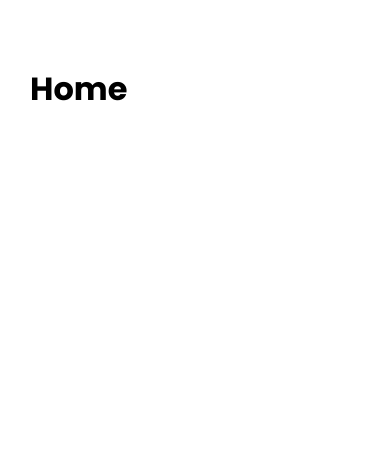
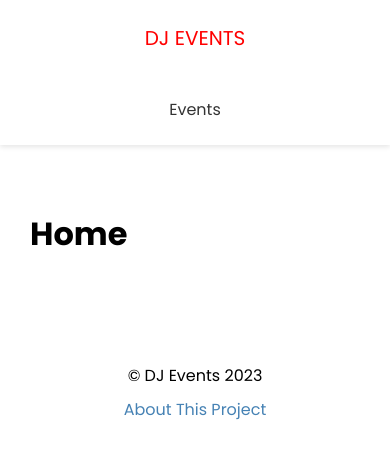
Before and after one commit to JunaidQureshi05/dj-events, a Next.js app in the folder dj-events-frontend/: page / in a window 390 px wide. Shown: the top 458 px of the page. Built offline with nearby package versions, Linux system fonts and the light colour scheme.

Commit message:
Header & Footer

```diff
--- /dev/null
+++ b/dj-events-frontend/components/Footer.js
@@ -0,0 +1,16 @@
+import React from "react";
+import styles from "../styles/Footer.module.css";
+import Link from "next/link";
+
+const Footer = () => {
+  return (
+    <footer className={styles.footer}>
+      <p>&copy; DJ Events 2023</p>
+      <p>
+        <Link href="/about">About This Project</Link>
+      </p>
+    </footer>
+  );
+};
+
+export default Footer;
--- /dev/null
+++ b/dj-events-frontend/components/Header.js
@@ -0,0 +1,22 @@
+import React from "react";
+import Link from "next/link";
+import styles from "../styles/Header.module.css";
+
+const Header = () => {
+  return (
+    <header className={styles.header}>
+      <div className={styles.logo}>
+        <Link href="/">DJ Events</Link>
+      </div>
+      <nav>
+        <ul>
+          <li>
+            <Link href="/events">Events</Link>
+          </li>
+        </ul>
+      </nav>
+    </header>
+  );
+};
+
+export default Header;
--- a/dj-events-frontend/components/Layout.js
+++ b/dj-events-frontend/components/Layout.js
@@ -1,7 +1,8 @@
 import Head from "next/head";
 import React from "react";
 import styles from "../styles/Layout.module.css";
-
+import Footer from "./Footer";
+import Header from "./Header";
 const Layout = ({ title, keywords, description, children }) => {
   return (
     <div>
@@ -10,7 +11,9 @@
         <meta name="description" content={description} />
         <meta name="keywords" content={keywords} />
       </Head>
+      <Header />
       <div className={styles.container}>{children}</div>
+      <Footer />
     </div>
   );
 };
--- /dev/null
+++ b/dj-events-frontend/styles/Footer.module.css
@@ -0,0 +1,8 @@
+.footer {
+  margin: 100px 0 40px;
+  text-align: center;
+}
+
+.footer p {
+  margin: 5px 0;
+}
--- /dev/null
+++ b/dj-events-frontend/styles/Header.module.css
@@ -0,0 +1,56 @@
+.header {
+  display: flex;
+  justify-content: space-between;
+  align-items: center;
+  background: #fff;
+  color: #333;
+  height: 60px;
+  padding: 0 30px;
+  box-shadow: 0 2px 5px rgba(0, 0, 0, 0.1);
+}
+
+.header a {
+  color: #333;
+  margin-right: 20px;
+}
+
+.header a:hover {
+  color: #000;
+}
+.header ul {
+  display: flex;
+  align-items: center;
+  justify-content: center;
+  list-style: none;
+}
+
+.logo {
+  color: red;
+  font-size: 20px;
+  text-transform: uppercase;
+}
+
+.logo a {
+  color: red;
+}
+
+@media (max-width: 768px) {
+  .header {
+    flex-direction: column;
+    height: auto;
+  }
+
+  .header ul {
+    margin: 20px 0;
+    flex-direction: column;
+    text-align: center;
+  }
+
+  .header a {
+    margin-right: 0;
+  }
+
+  .logo {
+    margin: 20px 0;
+  }
+}
```
